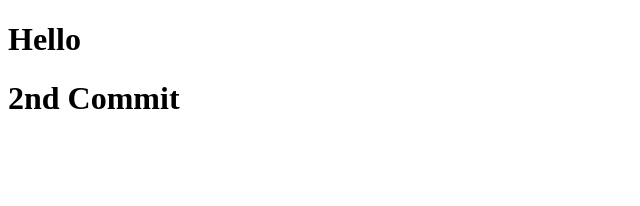
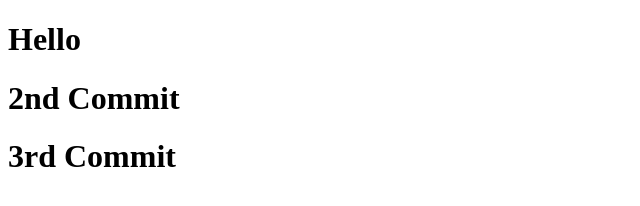
Before and after one commit to GitLakshman/Git-Practising, a plain HTML site: page index.html in a window 1280 px wide. Shown: the whole page, without its empty margins (0-640 px from the left). Drawn offline with Linux system fonts and the light colour scheme.

Commit message:
third commit

```diff
--- a/index.html
+++ b/index.html
@@ -8,5 +8,6 @@
 <body>
     <h1>Hello</h1>
     <h1>2nd Commit</h1>
+    <h1>3rd Commit</h1>
 </body>
 </html>
```
